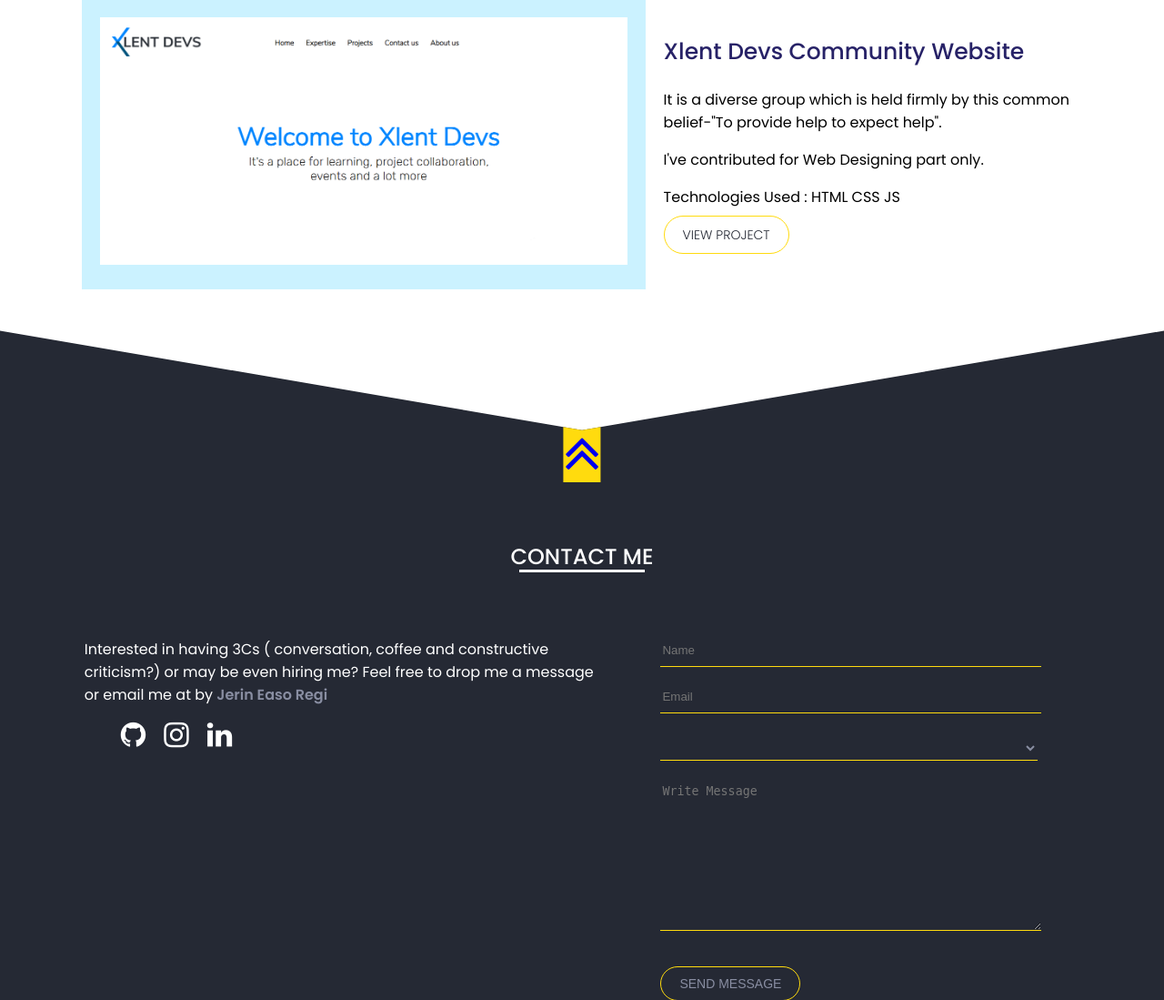
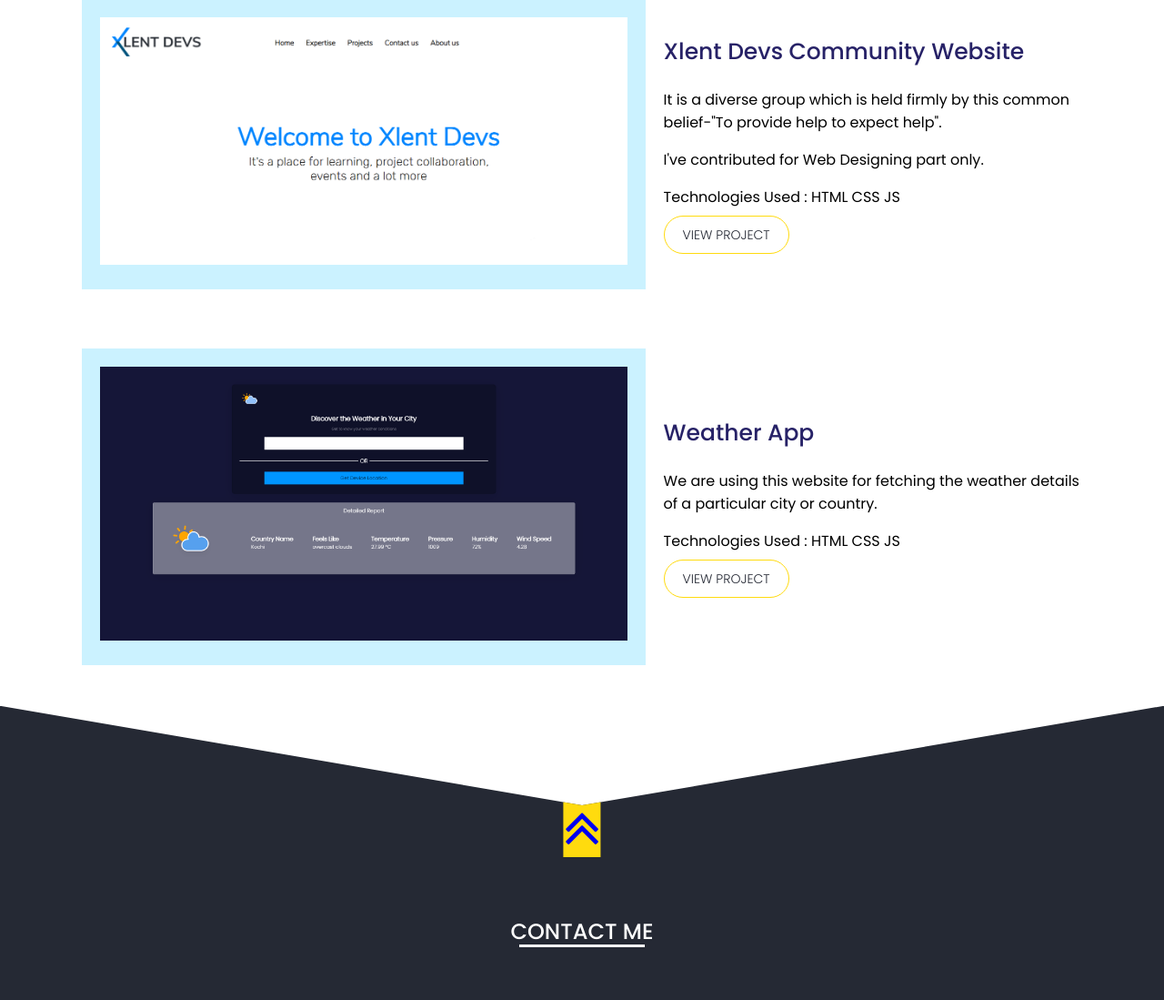
Before and after one commit to jerineaso/portfolio, a PHP site: page / in a window 1280 px wide. Shown: the part 1342-2441 px from the top of the page at 91% size. Run offline with PHP 8.4, Linux system fonts and the light colour scheme; lists and menus that the app fills with data are empty.

Commit message:
updated the new project

```diff
--- a/css/style.css
+++ b/css/style.css
@@ -329,6 +329,12 @@ main{
 
 /* Responsive */
 
+@media screen and (max-width:399px){
+    .proj-head{
+        width: 280px;
+    }
+}
+
 @media screen and (min-width:400px){
 
     main{
--- a/index.html
+++ b/index.html
@@ -100,6 +100,22 @@
                 </div>
             </div>
         </div>
+        <div class="proj">
+            <div class="proj-head head2">
+                <img src="./images/screencapture-127-0-0-1-5500-index-html-2022-07-17-12_51_18.png" alt="Weather App" srcset="" class="work">
+            </div>
+            <div class="proj-desc">
+                <div class="proj-descrip">
+                    <h2>Weather App</h2>
+                </div>
+                <div class="proj-right">
+                    <p>We are using this website for fetching the weather details of a particular city or country.
+                    </p>
+                    <p>Technologies Used : HTML CSS JS</p>
+                    <a href="https://weather-app-plainjavascript.herokuapp.com/" target="_blank" class="btn" aria-disabled="true">View Project</a>
+                </div>
+            </div>
+        </div>
     </section>
     <section id="contact" class="contacts">
         <main>
```
Also changed, not shown: images/screencapture-127-0-0-1-5500-index-html-2022-07-17-12_51_18.png (added).
